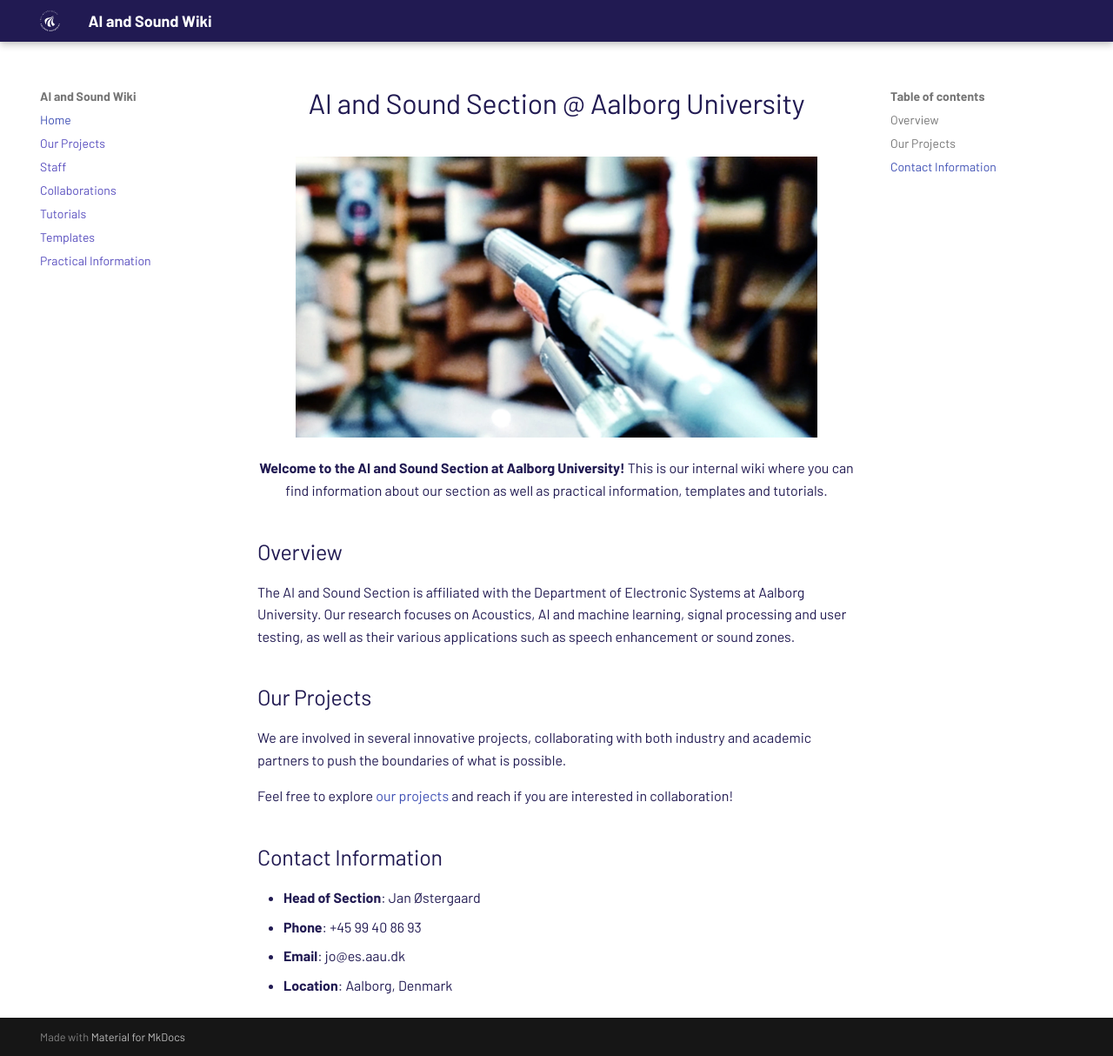
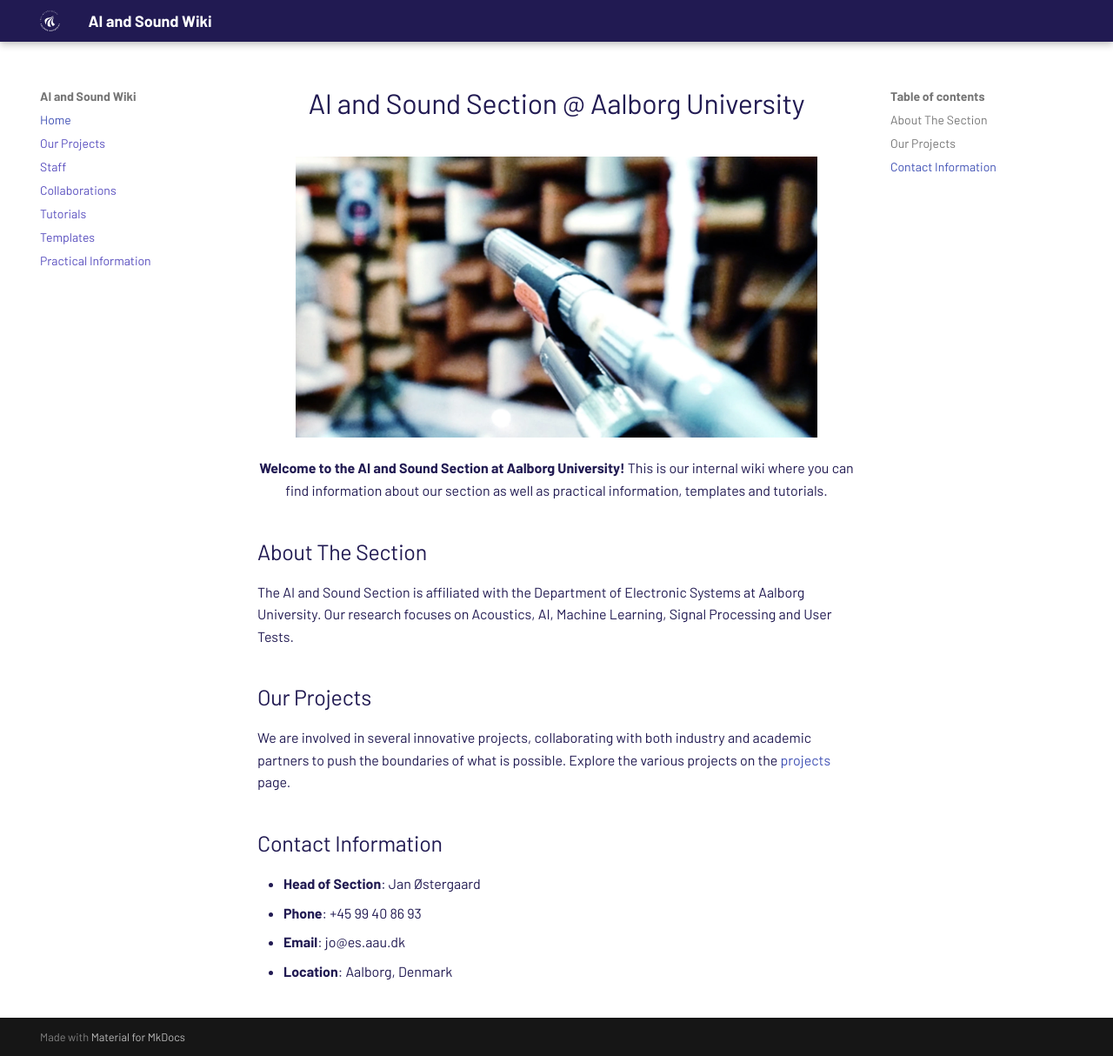
Before and after one commit to HolgerBovbjerg/AIS-wiki, an MkDocs documentation site: the page built from docs/index.md, in a window 1280 px wide and 1214 px high. Shown: the whole window at 87% size. Built offline with MkDocs 1.6.1 and Material for MkDocs 9.7.7, drawn with Linux system fonts in a browser that asks for light colours.

Commit message:
Rephrase landing page

```diff
--- a/docs/index.md
+++ b/docs/index.md
@@ -11,15 +11,13 @@
     This is our internal wiki where you can find information about our section as well as practical information, templates and tutorials.
 </p>
 
-## Overview
+## About The Section
 The AI and Sound Section is affiliated with the Department of Electronic Systems at Aalborg University.
-Our research focuses on Acoustics, AI and machine learning, signal processing and user testing,
-as well as their various applications such as speech enhancement or sound zones.
+Our research focuses on Acoustics, AI, Machine Learning, Signal Processing and User Tests.
 
 ## Our Projects
 We are involved in several innovative projects, collaborating with both industry and academic partners to push the boundaries of what is possible.
-
-Feel free to explore [our projects](pages/projects/projects.md) and reach if you are interested in collaboration!
+Explore the various projects on the [projects](pages/projects/projects.md) page.
 
 ## Contact Information
 - **Head of Section**: Jan Østergaard
```
